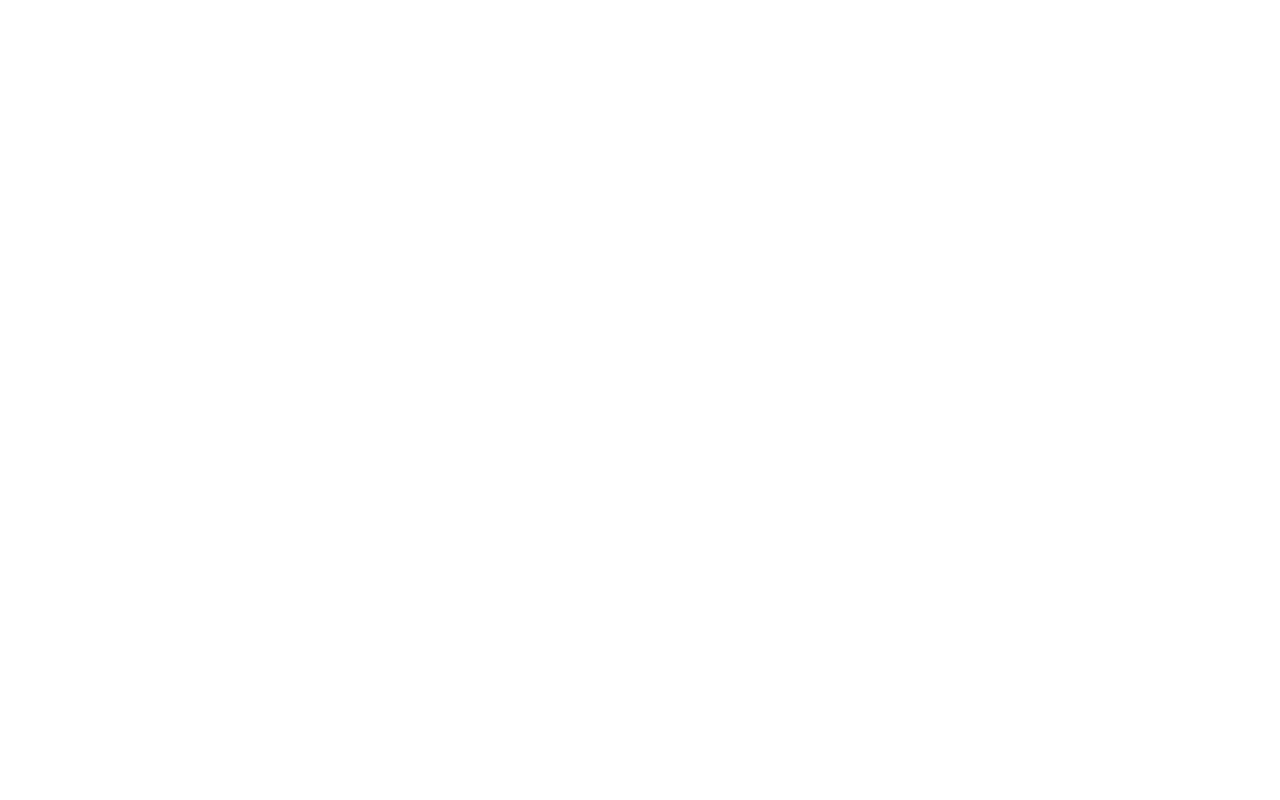
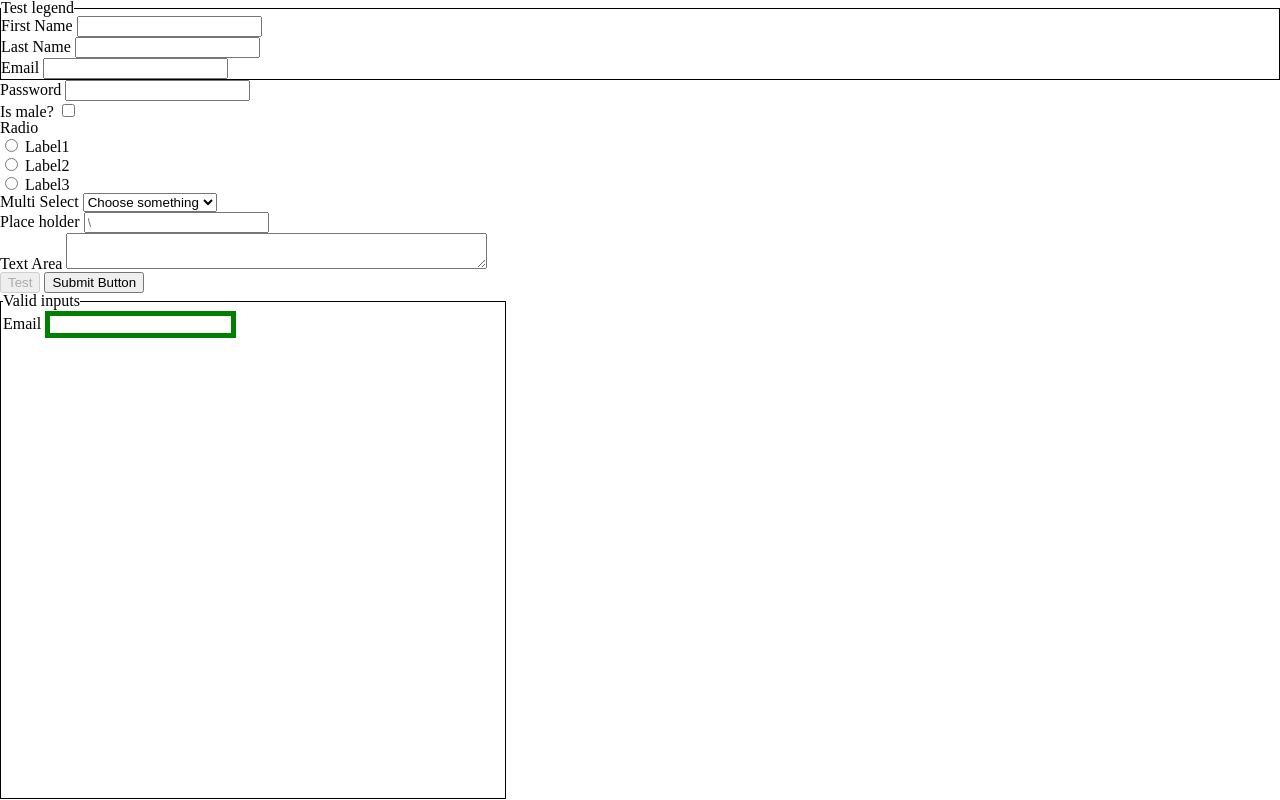
Before and after one commit to YevhenPetrenko/forms, a plain HTML site: page index.html in a window 1280 px wide. Drawn offline with Linux system fonts and the light colour scheme.

Commit message:
forms inputs

```diff
--- a/css/reset.css
+++ b/css/reset.css
@@ -0,0 +1,48 @@
+/* http://meyerweb.com/eric/tools/css/reset/
+   v2.0 | 20110126
+   License: none (public domain)
+*/
+
+html, body, div, span, applet, object, iframe,
+h1, h2, h3, h4, h5, h6, p, blockquote, pre,
+a, abbr, acronym, address, big, cite, code,
+del, dfn, em, img, ins, kbd, q, s, samp,
+small, strike, strong, sub, sup, tt, var,
+b, u, i, center,
+dl, dt, dd, ol, ul, li,
+fieldset, form, label, legend,
+table, caption, tbody, tfoot, thead, tr, th, td,
+article, aside, canvas, details, embed,
+figure, figcaption, footer, header, hgroup,
+menu, nav, output, ruby, section, summary,
+time, mark, audio, video {
+    margin: 0;
+    padding: 0;
+    border: 0;
+    font-size: 100%;
+    font: inherit;
+    vertical-align: baseline;
+}
+/* HTML5 display-role reset for older browsers */
+article, aside, details, figcaption, figure,
+footer, header, hgroup, menu, nav, section {
+    display: block;
+}
+body {
+    line-height: 1;
+}
+ol, ul {
+    list-style: none;
+}
+blockquote, q {
+    quotes: none;
+}
+blockquote:before, blockquote:after,
+q:before, q:after {
+    content: '';
+    content: none;
+}
+table {
+    border-collapse: collapse;
+    border-spacing: 0;
+}
--- a/css/styles.css
+++ b/css/styles.css
@@ -0,0 +1,16 @@
+fieldset {
+    border: solid 1px black;
+}
+
+.fieldSetEmail{
+    width: 500px;
+    height: 500px;
+    padding: 2px 2px;
+}
+
+.emailInput:valid{
+    border: 5px solid green;
+}
+.emailInput:invalid{
+    border: 5px solid red;
+}
--- a/index.html
+++ b/index.html
@@ -7,6 +7,86 @@
     <link rel="stylesheet" href="css/styles.css">
 </head>
 <body>
+<form>
+    <fieldset>
+        <legend>Test legend</legend>
+        <div>
+            <label>
+                First Name
+                <input type="text">
+            </label>
+        </div>
+        <div>
+            <label for="name">Last Name</label>
+            <input type="text" id="name">
+        </div>
 
+        <div>
+            <label>
+                Email
+                <input type="email">
+            </label>
+
+        </div>
+    </fieldset>
+
+
+    <div>
+        <label>
+            Password
+            <input type="password">
+        </label>
+    </div>
+
+    <div>
+        <label>
+            Is male?
+            <input type="checkbox">
+        </label>
+    </div>
+    <div>
+        <label>
+            Radio
+            <div>
+                <input type="radio" value="value1" name="nameRadio" id="variantOne">
+                <label for="variantOne">Label1</label>
+            </div>
+            <div>
+                <input type="radio" value="value2" name="nameRadio" id="variantTwo">
+                <label for="variantTwo">Label2</label>
+            </div>
+            <div>
+                <input type="radio" value="value3" name="nameRadio" id="variantThree">
+                <label for="variantThree">Label3</label>
+            </div>
+
+        </label>
+    </div>
+<div>
+    <label for="multiSelect">Multi Select</label>
+    <select name="choices" id="multiSelect">
+        <option value="choice" disabled selected>Choose something</option>
+        <option value="value1">Opt1</option>
+        <option value="value2">Opt2</option>
+        <option value="value3">Opt2</option>
+    </select>
+</div>
+<div>
+    <label for="placeHolder">Place holder</label>
+    <input type="text" id="placeHolder" placeholder="\">
+</div>
+    <div>
+        <label for="textArea">Text Area</label>
+        <textarea id="textArea" cols="50" rows="2"></textarea>
+    </div>
+    <button id="button" disabled>Test</button>
+    <label for="buttonSubmit"></label>
+    <input id="buttonSubmit" type="submit" value="Submit Button">
+    <fieldset class="fieldSetEmail">
+        <legend>Valid inputs</legend>
+        <label for="emailInput">Email</label>
+        <input class="emailInput" type="email" id="emailInput" name="emailInp">
+    </fieldset>
+</form>
 </body>
 </html>
```
